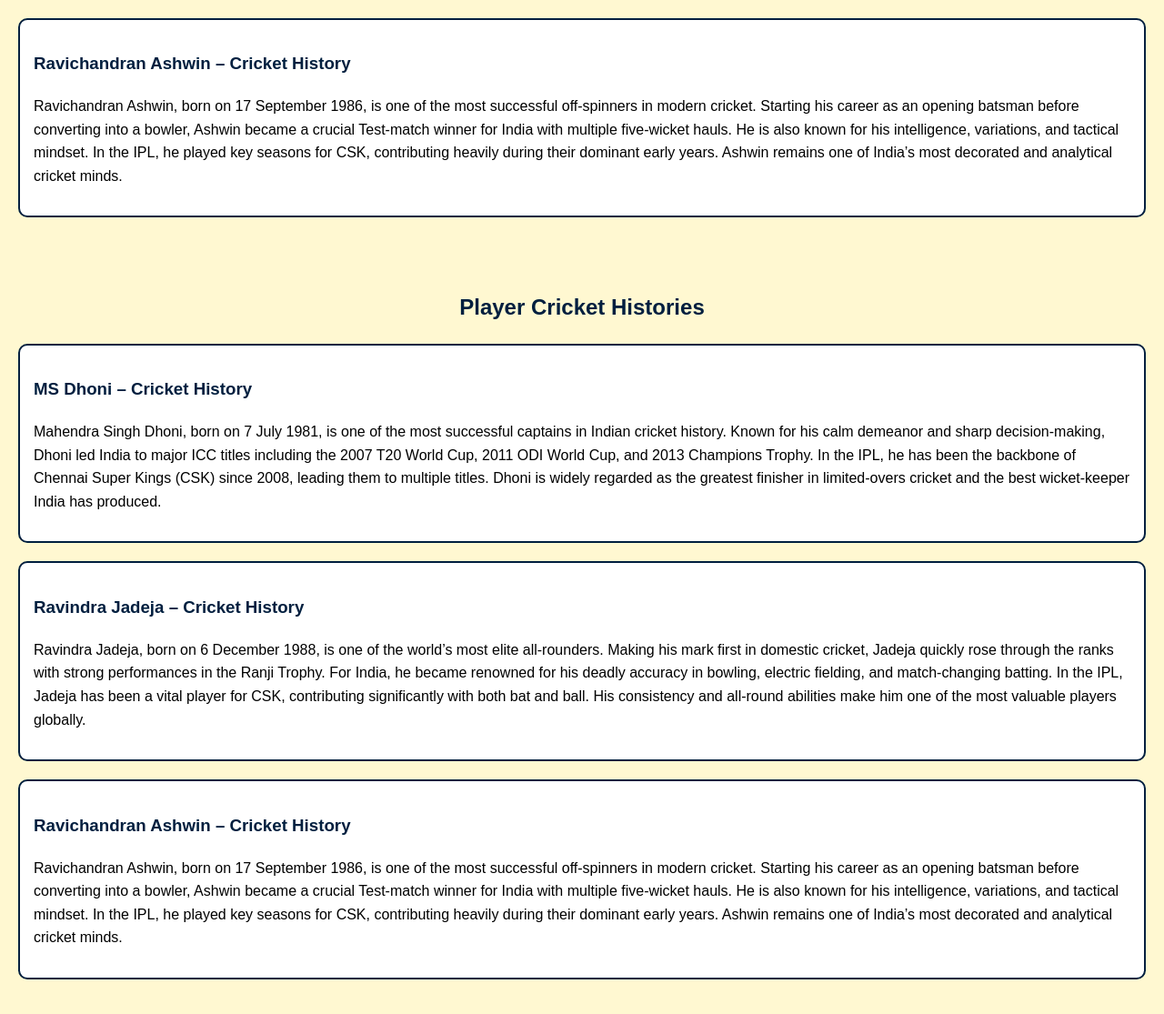
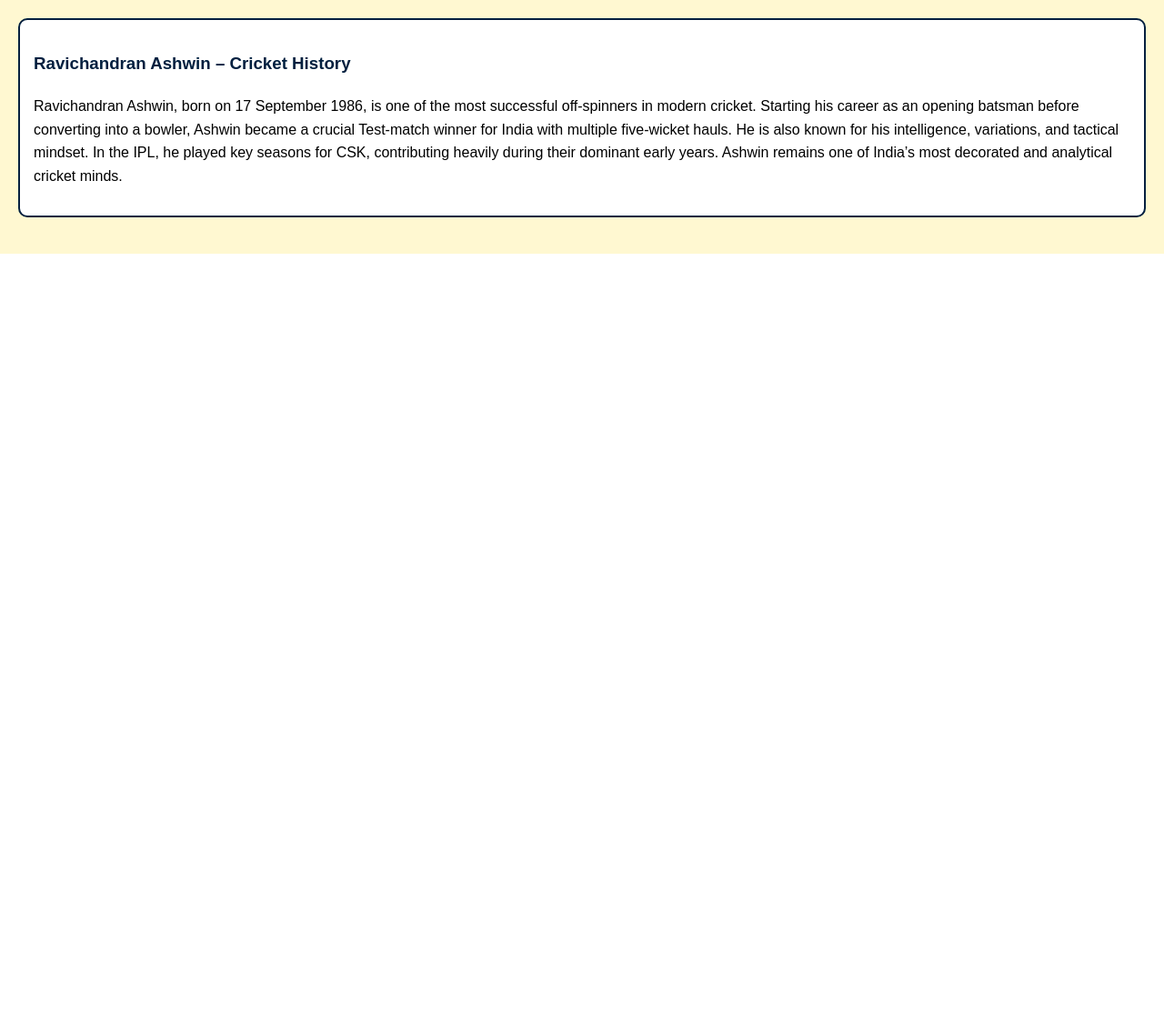
Before and after one commit to Sai25-piske/IPL-webpage, a plain HTML site: page index.html in a window 1280 px wide. Shown: the part 1473-2588 px from the top of the page at 91% size. After the commit the page ends 1752 px from the top, so only its background shows below. Drawn offline with Linux system fonts and the light colour scheme.

Commit message:
Update index.html

```diff
--- a/index.html
+++ b/index.html
@@ -199,26 +199,5 @@
       <p>Ravichandran Ashwin, born on 17 September 1986, is one of the most successful off-spinners in modern cricket. Starting his career as an opening batsman before converting into a bowler, Ashwin became a crucial Test-match winner for India with multiple five-wicket hauls. He is also known for his intelligence, variations, and tactical mindset. In the IPL, he played key seasons for CSK, contributing heavily during their dominant early years. Ashwin remains one of India’s most decorated and analytical cricket minds.</p>
     </div>
 
-  </section>
 
-  <!-- Player Cricket Histories Added -->
-  <section id="player-histories" style="padding:20px; line-height:1.6; color:#000; background:#fff8d1;">
-    <h2 style="color:#001f3f; text-align:center;">Player Cricket Histories</h2>
-
-    <div class="history-block" style="margin-bottom:20px; background:#ffffff; padding:15px; border-radius:10px; border:2px solid #001f3f;">
-      <h3 style="color:#001f3f;">MS Dhoni – Cricket History</h3>
-      <p>Mahendra Singh Dhoni, born on 7 July 1981, is one of the most successful captains in Indian cricket history. Known for his calm demeanor and sharp decision-making, Dhoni led India to major ICC titles including the 2007 T20 World Cup, 2011 ODI World Cup, and 2013 Champions Trophy. In the IPL, he has been the backbone of Chennai Super Kings (CSK) since 2008, leading them to multiple titles. Dhoni is widely regarded as the greatest finisher in limited-overs cricket and the best wicket-keeper India has produced.</p>
-    </div>
-
-    <div class="history-block" style="margin-bottom:20px; background:#ffffff; padding:15px; border-radius:10px; border:2px solid #001f3f;">
-      <h3 style="color:#001f3f;">Ravindra Jadeja – Cricket History</h3>
-      <p>Ravindra Jadeja, born on 6 December 1988, is one of the world’s most elite all-rounders. Making his mark first in domestic cricket, Jadeja quickly rose through the ranks with strong performances in the Ranji Trophy. For India, he became renowned for his deadly accuracy in bowling, electric fielding, and match-changing batting. In the IPL, Jadeja has been a vital player for CSK, contributing significantly with both bat and ball. His consistency and all-round abilities make him one of the most valuable players globally.</p>
-    </div>
-
-    <div class="history-block" style="margin-bottom:20px; background:#ffffff; padding:15px; border-radius:10px; border:2px solid #001f3f;">
-      <h3 style="color:#001f3f;">Ravichandran Ashwin – Cricket History</h3>
-      <p>Ravichandran Ashwin, born on 17 September 1986, is one of the most successful off-spinners in modern cricket. Starting his career as an opening batsman before converting into a bowler, Ashwin became a crucial Test-match winner for India with multiple five-wicket hauls. He is also known for his intelligence, variations, and tactical mindset. In the IPL, he played key seasons for CSK, contributing heavily during their dominant early years. Ashwin remains one of India’s most decorated and analytical cricket minds.</p>
-    </
-
-</body>
 </html>
```
